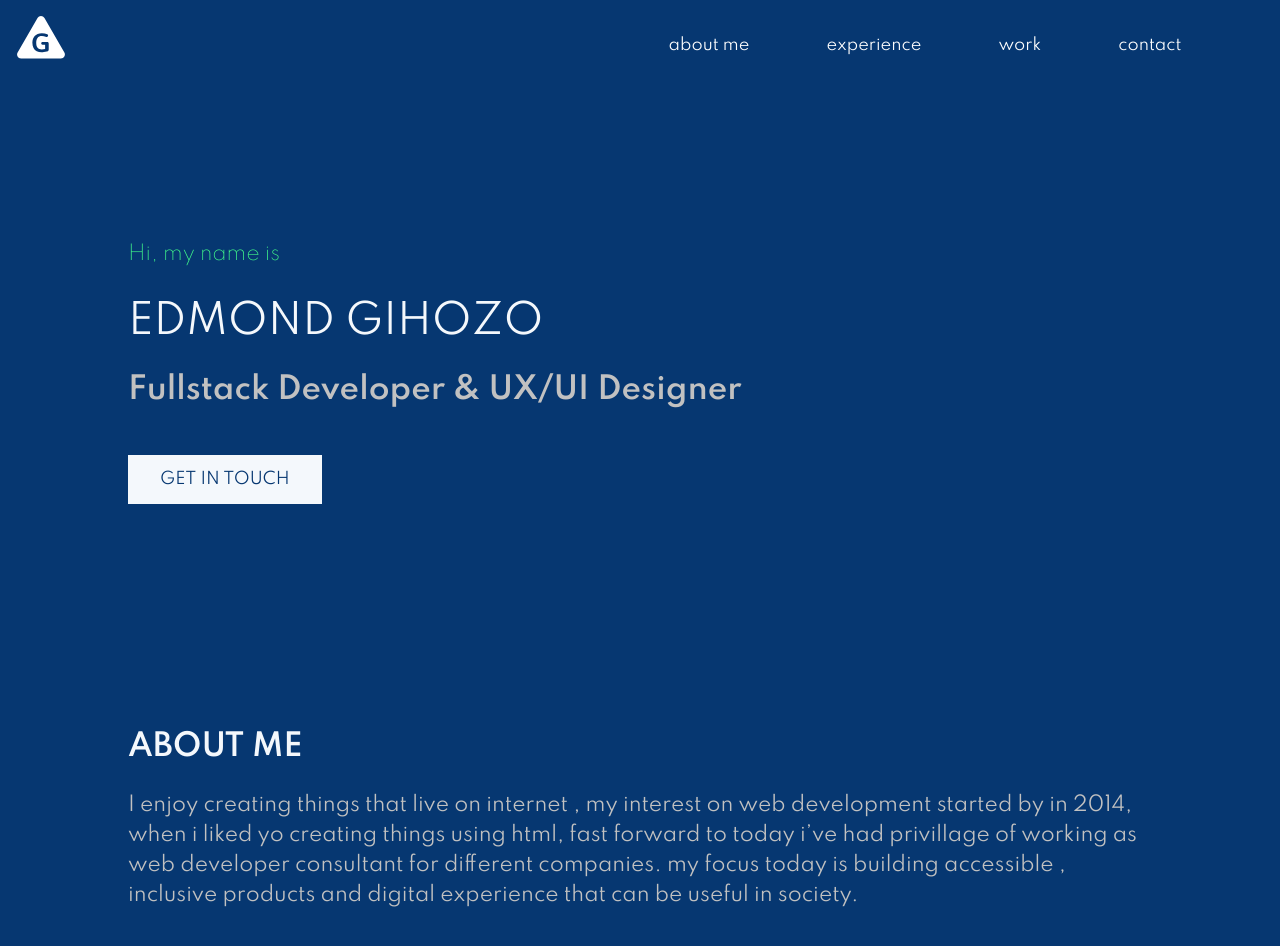
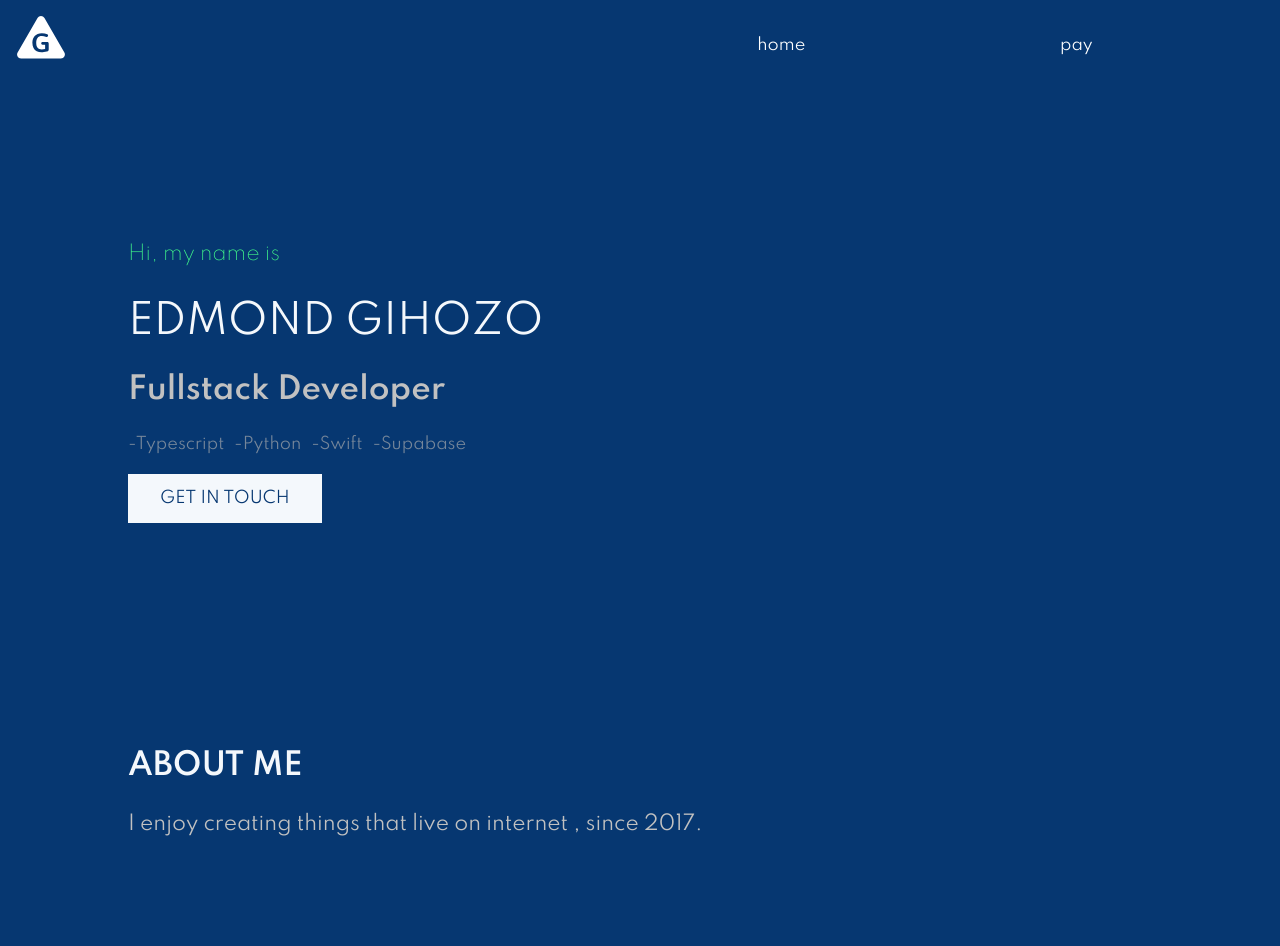
Before and after one commit to EDMONDGIHOZO/gedmond, a React (Create React App) app: page / in a window 1280 px wide. Shown: the top 946 px of the page. Built offline with nearby package versions, Linux system fonts and the light colour scheme.

Commit message:
add paypal

```diff
--- a/src/App.js
+++ b/src/App.js
@@ -4,6 +4,7 @@ import Home from "./components/Home";
 import Portfolio from "./components/Portfolio";
 
 import { AnimatePresence } from "framer-motion";
+import PayPage from "./components/PayPage";
 
 function App() {
   let location = useLocation();
@@ -14,6 +15,7 @@ function App() {
           <Switch location={location} key={location.key}>
             <Route component={Home} path="/" exact />
             <Route component={Portfolio} path="/portfolio" exact />
+            <Route component={PayPage} path="/pay" exact />
           </Switch>
         </AnimatePresence>
       </div>
--- a/src/components/Home.jsx
+++ b/src/components/Home.jsx
@@ -1,33 +1,24 @@
 import React from 'react'
+import Header from './header'
 
 const Home = () => {
-  const navigate = (section) => {
-    window.location.replace(`/#${section}`)
-  }
-
   return (
     <div className="main-wrapper">
       {/* header container */}
-      <div className="header-container">
-        <div className="logo-container">
-          <img src="/logo.svg" alt="G" />
-        </div>
-        <div className="menu-links-container">
-          <ul>
-            <li onClick={() => navigate('about')}>about me</li>
-            <li>experience</li>
-            <li>work</li>
-            <li>contact</li>
-          </ul>
-        </div>
-      </div>
+      <Header />
 
       {/* middle contents container  */}
       <div className="middle-container">
         <div className="introduction-container">
           <p>Hi, my name is </p>
           <h2>EDMOND GIHOZO</h2>
-          <h3>Fullstack Developer & UX/UI Designer </h3>
+          <h3>Fullstack Developer </h3>
+          <div className='langs'>
+            <span>Typescript</span>
+            <span>Python</span>
+            <span>Swift</span>
+            <span>Supabase</span>
+          </div>
           <a
             className="get-intouch-button"
             href="mailto:gihozoedmond@gmail.com"
@@ -40,14 +31,7 @@ const Home = () => {
         <div className="about-me-container" id="about">
           <h2>ABOUT ME</h2>
           <div className="about-text-container">
-            <p>
-              I enjoy creating things that live on internet , my interest on web
-              development started by in 2014, when i liked yo creating things
-              using html, fast forward to today i’ve had privillage of working
-              as web developer consultant for different companies. my focus
-              today is building accessible , inclusive products and digital
-              experience that can be useful in society.
-            </p>
+            <p>I enjoy creating things that live on internet , since 2017.</p>
           </div>
         </div>
       </div>
--- /dev/null
+++ b/src/components/PayPage.jsx
@@ -0,0 +1,31 @@
+import Header from './header'
+
+export const PayPage = () => {
+  return (
+    <div className='page_wrapper'>
+      <Header />
+      <div className="paypage_wrapper">
+        <h3>Web Development service.</h3>
+        <form
+          action="https://www.paypal.com/cgi-bin/webscr"
+          method="post"
+          target="_blank"
+        >
+          <input type="hidden" name="cmd" value="_s-xclick" />
+          <input type="hidden" name="hosted_button_id" value="8QDU54VMUH2TU" />
+          <input type="hidden" name="currency_code" value="USD" />
+          <input
+            type="image"
+            src="https://www.paypalobjects.com/en_US/i/btn/btn_cart_LG.gif"
+            border="0"
+            name="submit"
+            title="PayPal - The safer, easier way to pay online!"
+            alt="Add to Cart"
+          />
+        </form>
+      </div>
+    </div>
+  )
+}
+
+export default PayPage
--- /dev/null
+++ b/src/components/header.jsx
@@ -0,0 +1,20 @@
+export const Header = () => {
+  const navigate = (section) => {
+    window.location.replace(`/#${section}`)
+  }
+  return (
+    <div className="header-container">
+      <div className="logo-container">
+        <img src="/logo.svg" alt="G" />
+      </div>
+      <div className="menu-links-container">
+        <ul>
+          <li onClick={() => navigate('about')}>home</li>
+          <li onClick={() => (window.location.href = 'pay')}>pay</li>
+        </ul>
+      </div>
+    </div>
+  )
+}
+
+export default Header;
--- a/src/shared/App.css
+++ b/src/shared/App.css
@@ -8,9 +8,6 @@
     line-height: auto;
   }
 
-  .menu-links-container ul {
-    display: none;
-  }
 
   .about-me-container {
     text-align: center;
@@ -36,3 +33,32 @@
     width: 1170px;
   }
 }
+
+
+.paypage_wrapper {
+    padding: 40px;
+    color: white;
+    border: solid 2px white;
+}
+
+.paypage_wrapper:hover {
+    transform: scale(1.02);
+    cursor: pointer;
+    background-color: rgba(255, 255, 255, 0.471);
+    color: #000;
+}
+
+.page_wrapper {
+    padding: 20px 20px 0 20px;
+}
+
+.langs {
+    display: flex;
+    flex-direction: row;
+    gap: 10px;
+    color: rgba(176, 176, 176, 0.654);
+}
+
+.langs span::before {
+    content: "-";
+}
```
